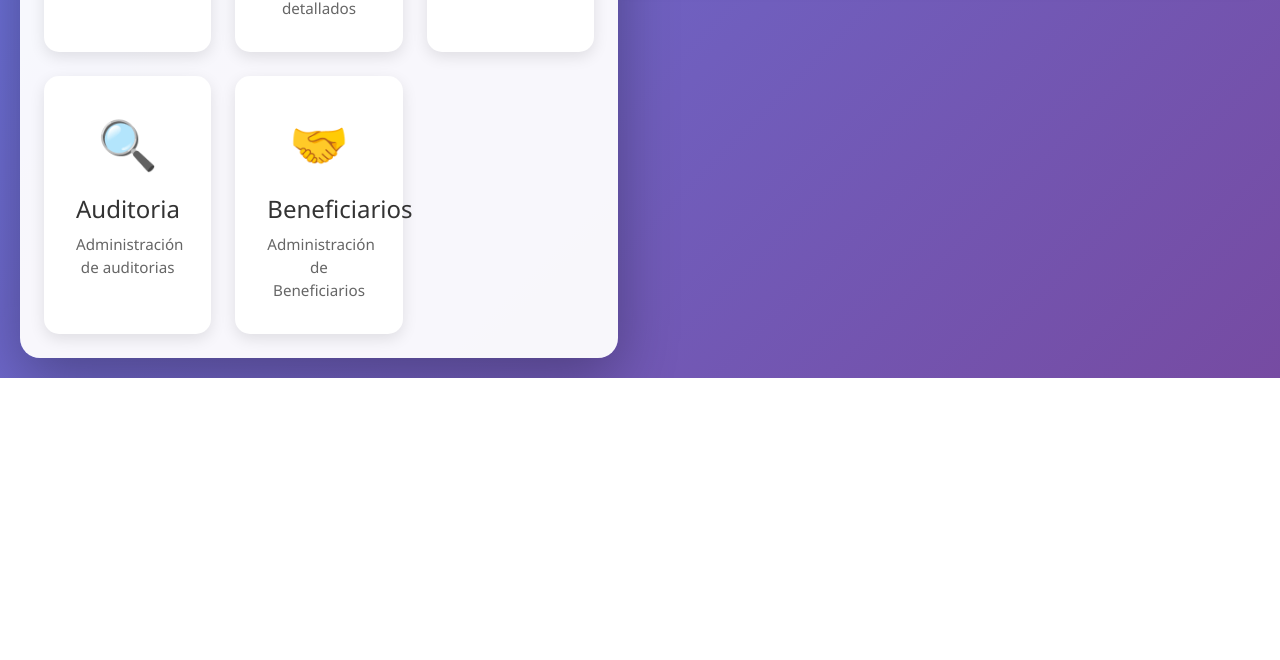
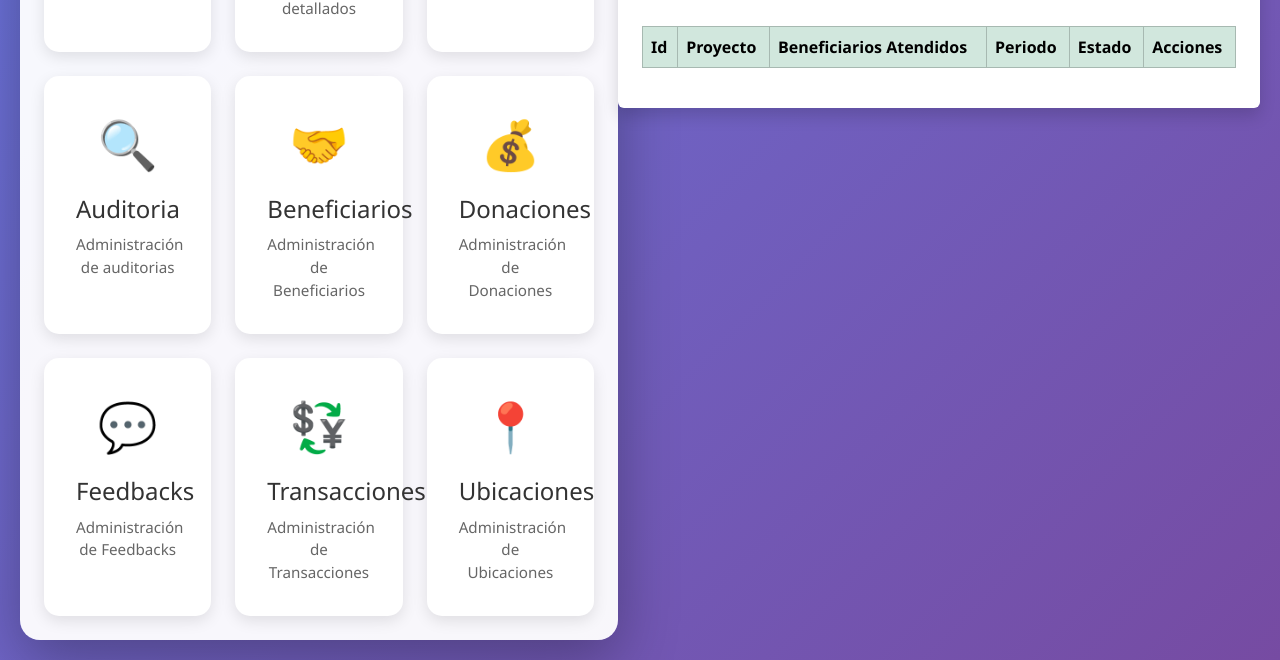
Before and after one commit to FRnCDR/Proyecto_NoSQL_HOPE_CHAIN, a plain HTML site: page web/module/reportes.html in a window 1280 px wide. Shown: the part 716-1376 px from the top of the page. Before the commit the page ends 1094 px from the top, so only its background shows below. Drawn offline with nearby package versions, Linux system fonts and the light colour scheme; no server answers.

Commit message:
problemas arreglados
problemas arreglados

```diff
--- a/web/module/menu.html
+++ b/web/module/menu.html
@@ -189,6 +189,41 @@
                         <p>Administración de Beneficiarios</p>
                     </a>
                 </div>
+
+                <div class="col-12 col-md-6 col-lg-4">
+                    <a href="donaciones.html" class="menu-item">
+                        <div class="menu-item-icon donaciones">💰</div>
+                        <h3>Donaciones</h3>
+                        <p>Administración de Donaciones</p>
+                    </a>
+                </div>
+
+                <div class="col-12 col-md-6 col-lg-4">
+                    <a href="feedback.html" class="menu-item">
+                        <div class="menu-item-icon feedback">💬</div>
+                        <h3>Feedbacks</h3>
+                        <p>Administración de Feedbacks</p>
+                    </a>
+                </div>
+
+                <div class="col-12 col-md-6 col-lg-4">
+                    <a href="transacciones.html" class="menu-item">
+                        <div class="menu-item-icon transacciones">💱</div>
+                        <h3>Transacciones</h3>
+                        <p>Administración de Transacciones</p>
+                    </a>
+                </div>
+
+                <div class="col-12 col-md-6 col-lg-4">
+                    <a href="ubicaciones.html" class="menu-item">
+                        <div class="menu-item-icon ubicaciones">📍</div>
+                        <h3>Ubicaciones</h3>
+                        <p>Administración de Ubicaciones</p>
+                    </a>
+                </div>
+
+
+
             </div>
         </div>
     </div>
--- a/web/module/reportes.html
+++ b/web/module/reportes.html
@@ -24,21 +24,18 @@
 
 <div class="container mt-4 p-4 bg-white rounded shadow">
 
-
     <h1 class="mb-4 text-success">
-        <i class="fa fa-chart-line"></i> Reportes
+        <i class="fa fa-chart-line"></i> Reportes de Impacto
     </h1>
-
 
     <button type="button" class="btn btn-success mb-3" data-bs-toggle="modal" data-bs-target="#modalReporte">
         <i class="fa fa-plus"></i> Crear reporte
     </button>
 
-
+    <!-- ==================== MODAL ==================== -->
     <div class="modal fade" id="modalReporte" tabindex="-1" aria-hidden="true">
         <div class="modal-dialog">
             <div class="modal-content">
-
 
                 <div class="modal-header bg-success text-white">
                     <h5 class="modal-title">Registrar Reporte</h5>
@@ -50,44 +47,25 @@
                     <form id="reporteFormulario">
 
                         <div class="mb-3">
-                            <label class="form-label">Tipo de reporte</label>
-                            <select class="form-select" name="tipoReporte" id="tipoReporte" required>
-                                <option value="">Seleccione...</option>
-                                <option value="Donantes">Reporte de Donantes</option>
-                                <option value="Campañas">Reporte de Campañas</option>
-                                <option value="Proyectos">Reporte de Proyectos</option>
-                                <option value="Adopciones">Reporte de Adopciones</option>
-                                <option value="Donaciones">Reporte de Donaciones</option>
-                            </select>
+                            <label class="form-label">Proyecto</label>
+                            <input type="text" class="form-control" id="proyecto" required>
                         </div>
 
                         <div class="mb-3">
-                            <label class="form-label">Detalle</label>
-                            <input type="text" class="form-control" name="detalle" id="detalle" required>
+                            <label class="form-label">Beneficiarios atendidos</label>
+                            <input type="number" class="form-control" id="beneficiariosAtendidos" required>
                         </div>
 
                         <div class="mb-3">
-                            <label class="form-label">Categoría</label>
-                            <input type="text" class="form-control" name="categoria" id="categoria" required>
-                        </div>
-
-                        <div class="mb-3">
-                            <label class="form-label">Fecha</label>
-                            <input type="date" class="form-control" name="fecha" id="fecha" required>
-                        </div>
-
-                        <div class="mb-3">
-                            <label class="form-label">Monto / Datos</label>
-                            <input type="text" class="form-control" name="monto" id="monto" required>
+                            <label class="form-label">Periodo</label>
+                            <input type="text" class="form-control" id="periodo" required>
                         </div>
 
                         <div class="mb-3">
                             <label class="form-label">Estado</label>
-                            <select class="form-select" name="estado" id="estado">
-                                <option value="Activo">Activo</option>
-                                <option value="Inactivo">Inactivo</option>
+                            <select class="form-select" id="estado" required>
+                                <option value="Publicado">Publicado</option>
                                 <option value="Pendiente">Pendiente</option>
-                                <option value="Completado">Completado</option>
                             </select>
                         </div>
 
@@ -110,23 +88,21 @@
         </div>
     </div>
 
+    <!-- ==================== TABLA ==================== -->
     <div class="table-responsive mt-3">
         <table class="table table-bordered table-striped align-middle">
             <thead class="table-success">
                 <tr>
                     <th>Id</th>
-                    <th>Tipo de Reporte</th>
-                    <th>Detalle</th>
-                    <th>Categoría</th>
-                    <th>Fecha</th>
-                    <th>Monto / Datos</th>
+                    <th>Proyecto</th>
+                    <th>Beneficiarios Atendidos</th>
+                    <th>Periodo</th>
                     <th>Estado</th>
                     <th>Acciones</th>
                 </tr>
             </thead>
 
-            <tbody id="tablaReportes">
-            </tbody>
+            <tbody id="tablaReportes"></tbody>
 
         </table>
     </div>
```
Also changed, not shown: web/module/transacciones.html (line endings or trailing spaces).
